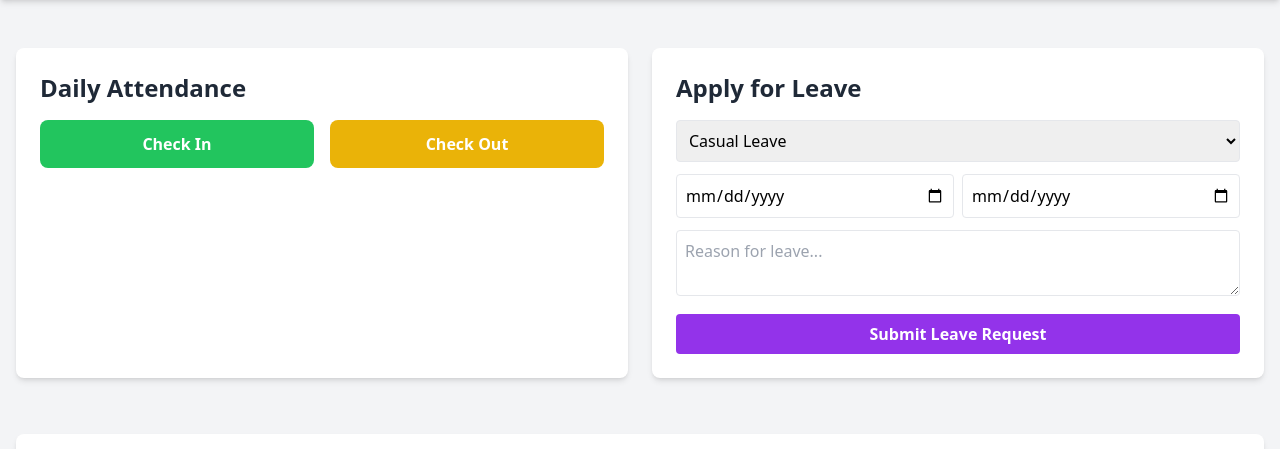
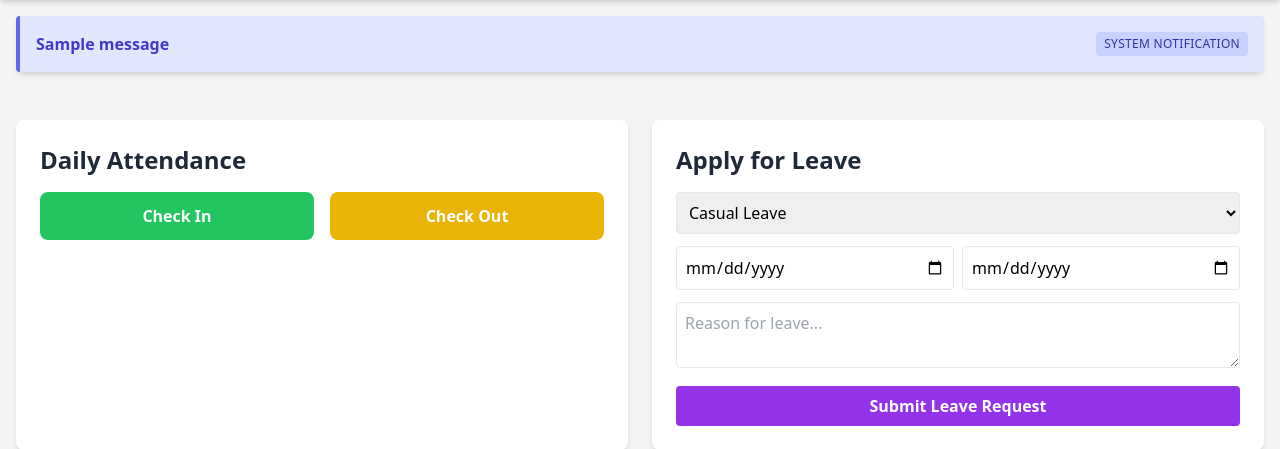
Before and after one commit to SamarthDMahajan/Odoo-Hackathon-Dayflow, a Flask app: page /dashboard in a window 1280 px wide. Shown: the part 60-509 px from the top of the page. Run offline with Flask 3, Linux system fonts and the light colour scheme; the visitor is signed in with stand-in values (Sample User, id 1); tables that the repository leaves empty hold one stand-in row (values such as "Sample post"); one stand-in notice (Sample message) is shown; some libraries are stand-ins or nearby versions.

Commit message:
Add flash system notifications and live directory search bar

```diff
--- a/templates/dashboard.html
+++ b/templates/dashboard.html
@@ -14,6 +14,20 @@
             <a href="/logout" class="bg-red-500 px-4 py-2 rounded hover:bg-red-600 transition font-bold">Logout</a>
         </div>
     </nav>
+
+    <!-- Flash Messages / Notifications -->
+    <div class="container mx-auto mt-4 px-4">
+        {% with messages = get_flashed_messages() %}
+            {% if messages %}
+                {% for message in messages %}
+                    <div class="bg-indigo-100 border-l-4 border-indigo-500 text-indigo-700 p-4 mb-4 rounded shadow-md flex justify-between items-center" role="alert">
+                        <span class="font-semibold">{{ message }}</span>
+                        <span class="text-xs uppercase tracking-wide bg-indigo-200 text-indigo-800 px-2 py-1 rounded">System Notification</span>
+                    </div>
+                {% endfor %}
+            {% endif %}
+        {% endwith %}
+    </div>
 
     <!-- Admin Analytics Cards -->
     {% if role == 'Admin / HR' %}
@@ -110,11 +124,14 @@
     {% if role == 'Admin / HR' %}
     <div class="container mx-auto mt-6 mb-10 p-4">
         <div class="bg-white p-6 rounded-lg shadow-md border-t-4 border-gray-800">
-            <div class="flex justify-between items-center mb-4">
+            <div class="flex flex-col md:flex-row justify-between items-center mb-4 gap-4">
                 <h2 class="text-2xl font-bold text-gray-800">Company Employee Directory</h2>
-                <a href="/export_attendance" class="bg-indigo-600 text-white px-4 py-2 rounded font-bold shadow hover:bg-indigo-700 transition">
-                    Download Attendance CSV
-                </a>
+                <div class="flex gap-3 w-full md:w-auto">
+                    <input type="text" id="searchInput" onkeyup="searchTable()" placeholder="Search by name or ID..." class="p-2 border rounded text-sm w-full md:w-64 focus:outline-none focus:ring-2 focus:ring-indigo-500">
+                    <a href="/export_attendance" class="bg-indigo-600 text-white px-4 py-2 rounded font-bold shadow hover:bg-indigo-700 transition text-center whitespace-nowrap">
+                        Download Attendance CSV
+                    </a>
+                </div>
             </div>
             <div class="overflow-x-auto">
                 <table class="w-full text-left border-collapse">
@@ -145,5 +162,29 @@
         </div>
     </div>
     {% endif %}
+
+    <!-- Live Search Filter Script -->
+    <script>
+    function searchTable() {
+        let input = document.getElementById("searchInput");
+        let filter = input.value.toLowerCase();
+        let table = document.querySelector("table:last-of-type");
+        let tr = table.getElementsByTagName("tr");
+
+        for (let i = 1; i < tr.length; i++) {
+            let tdId = tr[i].getElementsByTagName("td")[0];
+            let tdName = tr[i].getElementsByTagName("td")[1];
+            if (tdId || tdName) {
+                let idValue = tdId.textContent || tdId.innerText;
+                let nameValue = tdName.textContent || tdName.innerText;
+                if (idValue.toLowerCase().indexOf(filter) > -1 || nameValue.toLowerCase().indexOf(filter) > -1) {
+                    tr[i].style.display = "";
+                } else {
+                    tr[i].style.display = "none";
+                }
+            }
+        }
+    }
+    </script>
 </body>
 </html>
```
